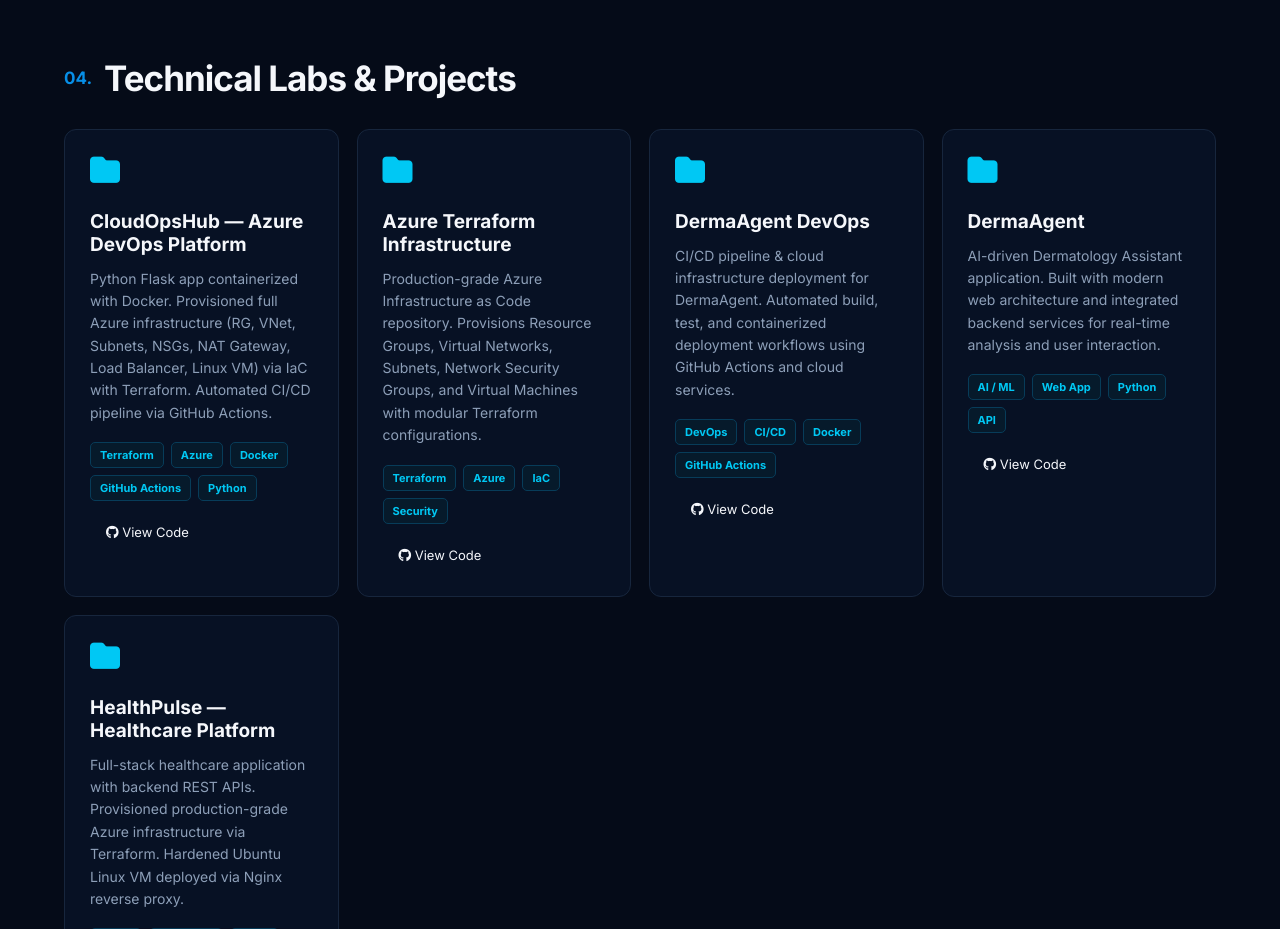
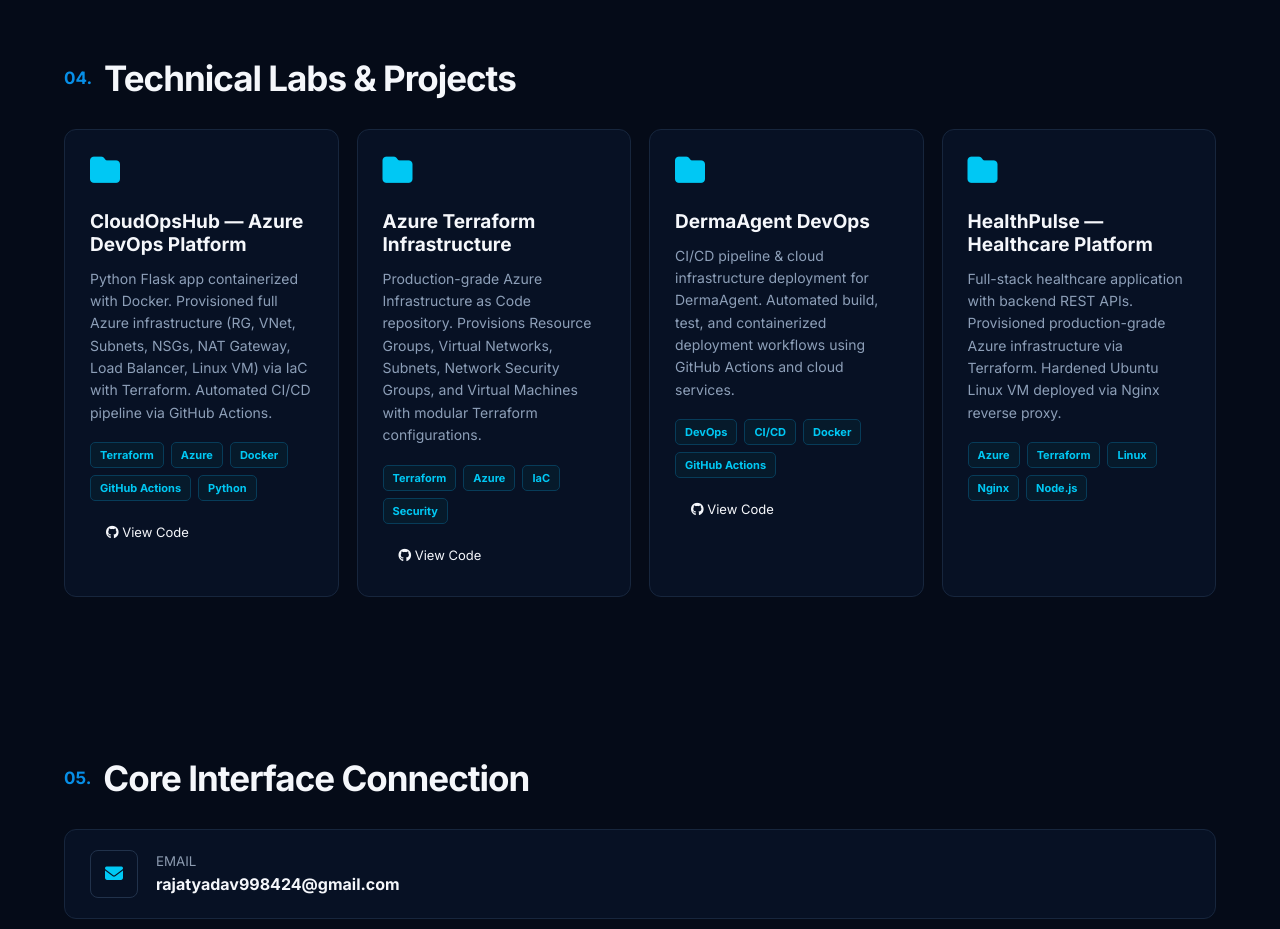
Before and after one commit to rajatyadav9984/devops-portfolio, a plain HTML site: page index.html in a window 1280 px wide. Shown: the part 3060-3989 px from the top of the page. Drawn offline with Linux system fonts and the light colour scheme.

Commit message:
Remove duplicate DermaAgent project card

```diff
--- a/index.html
+++ b/index.html
@@ -690,24 +690,6 @@
             </div>
         </div>
 
-        <div class="project-card">
-            <i class="fa-solid fa-folder"></i>
-            <h3>DermaAgent</h3>
-            <p>
-                AI-driven Dermatology Assistant application. Built with modern web architecture and integrated backend services for real-time analysis and user interaction.
-            </p>
-            <div class="tags">
-                <span>AI / ML</span>
-                <span>Web App</span>
-                <span>Python</span>
-                <span>API</span>
-            </div>
-            <div class="project-actions" style="margin-top: 15px; display: flex; gap: 10px;">
-                <a href="https://github.com/rajatyadav9984/DermaAgent" target="_blank" rel="noopener noreferrer" class="btn secondary" style="padding: 8px 16px; font-size: 13px;">
-                    <i class="fa-brands fa-github"></i> View Code
-                </a>
-            </div>
-        </div>
 
         <div class="project-card">
             <i class="fa-solid fa-folder"></i>
```
